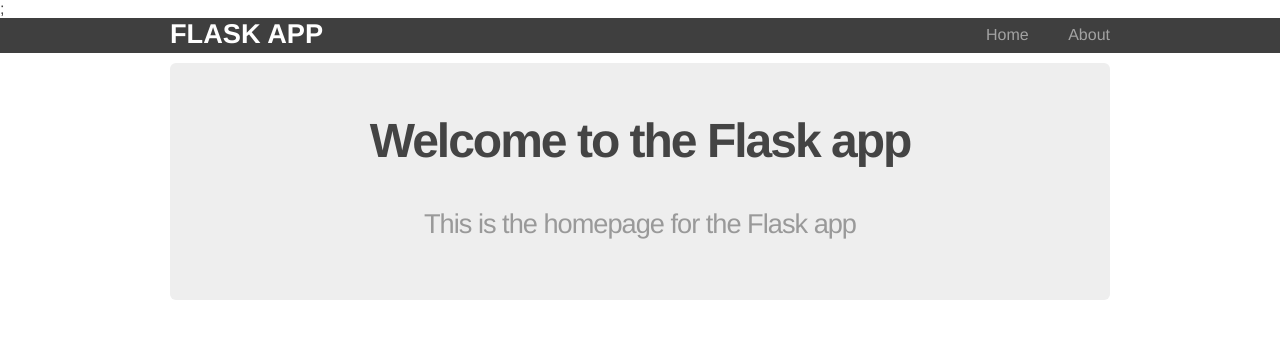
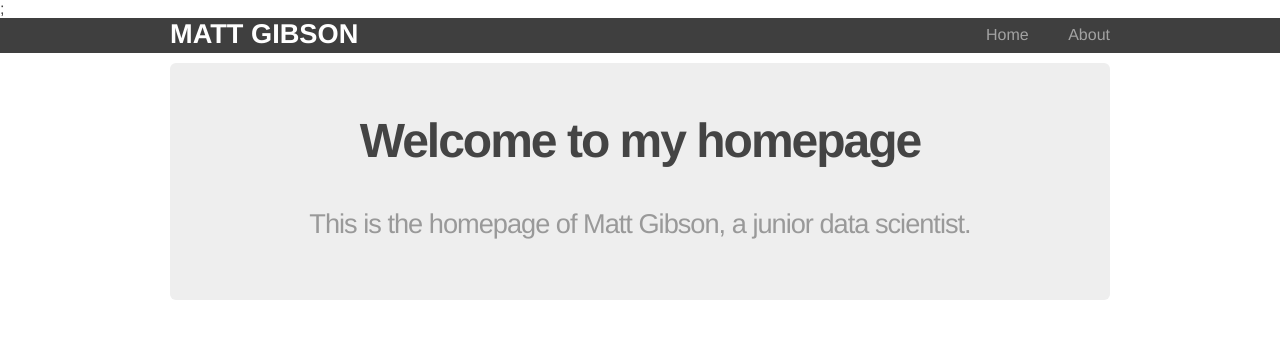
Before and after one commit to urbanophile/homepage, a Flask app: page / in a window 1280 px wide. Shown: the top 339 px of the page. Run offline with Flask 2, Linux system fonts and the light colour scheme.

Commit message:
personalised template

```diff
--- a/templates/about.html
+++ b/templates/about.html
@@ -2,5 +2,5 @@
 
 {% block content %}
   <h2>About</h2>
-  <p>This is an About page.</p>
+  <p>This is a page about me. I like statistics, food, and clothes.</p>
 {% endblock %}
--- a/templates/home.html
+++ b/templates/home.html
@@ -1,7 +1,7 @@
 {% extends "layout.html" %}
 {% block content %}
   <div class="jumbo">
-    <h2>Welcome to the Flask app<h2>
-    <h3>This is the homepage for the Flask app<h3>
+    <h2>Welcome to my homepage<h2>
+    <h3>This is the homepage of Matt Gibson, a junior data scientist.<h3>
   </div>
 {% endblock %}
--- a/templates/layout.html
+++ b/templates/layout.html
@@ -8,7 +8,7 @@
 
     <header>
       <div class="container">
-        <h1 class="logo">Flask App</h1>
+        <h1 class="logo">Matt Gibson</h1>
         <nav>
           <ul class="menu">
             <li><a href="{{ url_for('home') }}">Home</a></li>
```
Also changed, not shown: README.md.
